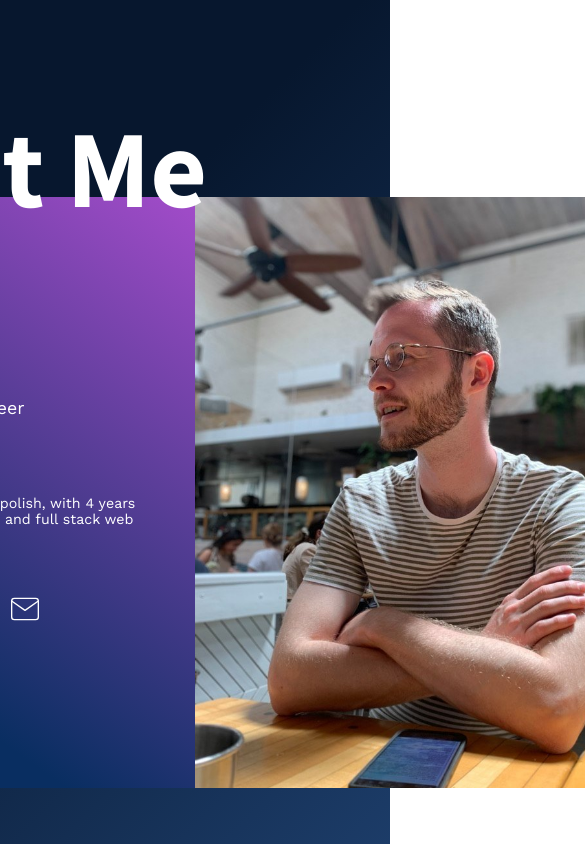
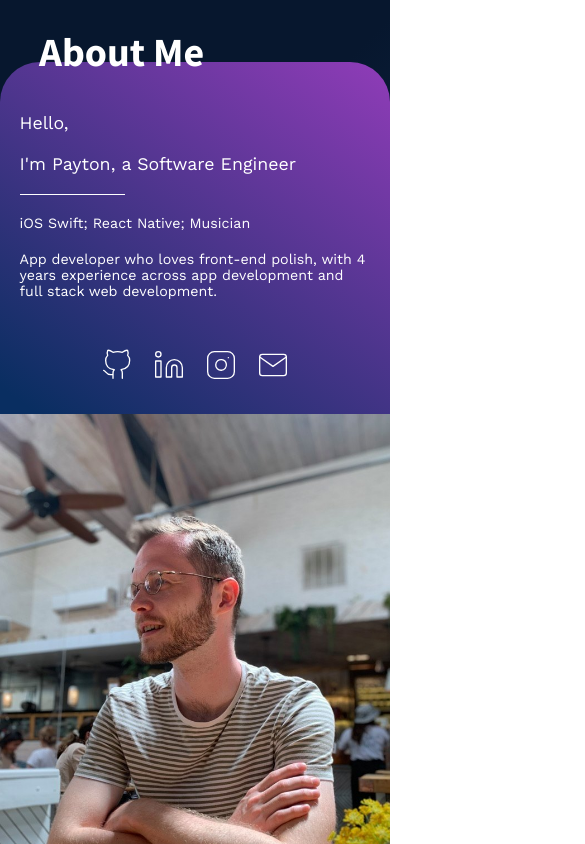
Before and after one commit to paytonharris/payton-site, a React (Create React App) app: page / in a window 390 px wide. Shown: the top 844 px of the page, 585 px wide, since content can reach past the window. Built offline with nearby package versions, Linux system fonts and the light colour scheme.

Commit message:
add mobile styling and favicon

```diff
--- a/src/App.css
+++ b/src/App.css
@@ -1,5 +1,18 @@
+h1 {
+  font-size: 110px;
+  font-family: 'Source Sans Pro', sans-serif;
+}
+
+p {
+  margin: 10px 0px;
+  font-size: 100%;
+  font-family: 'Work Sans', sans-serif;
+  font-weight: 400;
+}
+
 .app {
   text-align: center;
+  overflow: hidden;
 }
 
 .profile-pic {
@@ -59,7 +72,6 @@
   width: 70vw;
   border-radius: 40px;
   overflow: hidden;
-  min-width: 993px;
 }
 
 .about-me-left {
@@ -70,7 +82,6 @@
   width: 40%;
   text-align: left;
   padding: 5%;
-  flex: 1;
 }
 
 .about-me-right {
@@ -123,18 +134,6 @@
   padding: 10px;
 }
 
-h1 {
-  font-size: 110px;
-  font-family: 'Source Sans Pro', sans-serif;
-}
-
-p {
-  margin: 10px 0px;
-  font-size: 100%;
-  font-family: 'Work Sans', sans-serif;
-  font-weight: 400;
-}
-
 .feather {
   width: 24px;
   height: 24px;
@@ -144,3 +143,37 @@ p {
   stroke-linejoin: round;
   fill: none;
 }
+
+@media (max-width: 993px) {
+  .about-me-box {
+    flex-direction: column;
+    width: 100%;
+    margin: 0px;
+    height: auto;
+    margin-bottom: 10px;
+    background: linear-gradient(215deg, rgb(144, 60, 184), rgb(9, 46, 97) 50%);
+  }
+
+  .about-me-left {
+    width: 90%;
+    height: 50%;
+    padding-top: 40px;
+  }
+
+  .about-me-right {
+    width: 110%;
+    height: 30%;
+  }
+
+  .card-title {
+    margin-bottom: -15px;
+    width: 100%;
+    text-align: left;
+    padding-left: 10%;
+    z-index: 10;
+  }
+
+  h1 {
+    font-size: 40px;
+  }
+}
--- a/src/App.tsx
+++ b/src/App.tsx
@@ -41,13 +41,6 @@ function App() {
           </div>
         </div>
       </div>
-      <div className="splash-page background-basic">
-        <div className="about-me">
-          <h1>
-            More details
-          </h1>
-        </div>
-      </div>
     </div>
   );
 }
```
Also changed, not shown: 1 other file (tests, documents, lock files or other folders).
